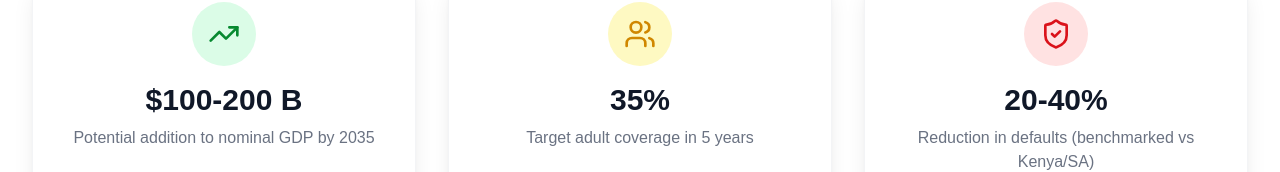
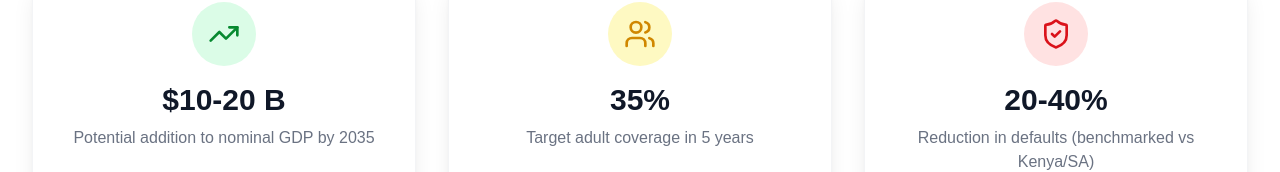
Before and after one commit to noor123-tech/EthioTrustScore, a React (Vite) app: page /impact in a window 1280 px wide. Shown: the part 403-575 px from the top of the page. Built offline with nearby package versions, Linux system fonts and the light colour scheme.

Commit message:
changed the number

```diff
--- a/src/pages/Impact.jsx
+++ b/src/pages/Impact.jsx
@@ -19,7 +19,7 @@ const Impact = () => {
                         <div className="inline-flex p-4 rounded-full bg-green-100 text-ethio-green mb-4">
                             <TrendingUp size={32} />
                         </div>
-                        <h3 className="text-3xl font-bold text-gray-900 mb-2">$100-200 B</h3>
+                        <h3 className="text-3xl font-bold text-gray-900 mb-2">$10-20 B</h3>
                         <p className="text-gray-500">Potential addition to nominal GDP by 2035</p>
                     </div>
                     <div className="text-center p-8 bg-white border border-gray-100 shadow-xl rounded-2xl">
```
